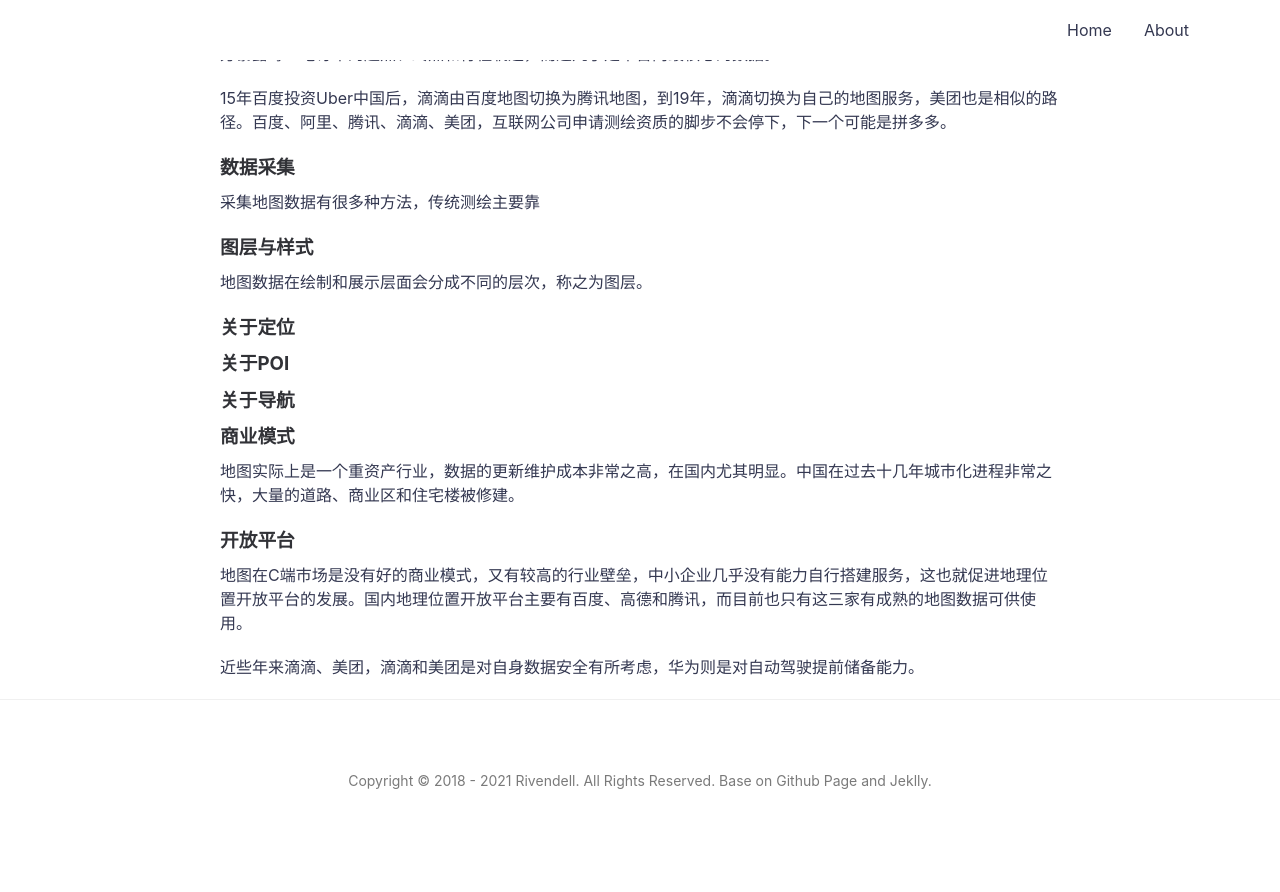
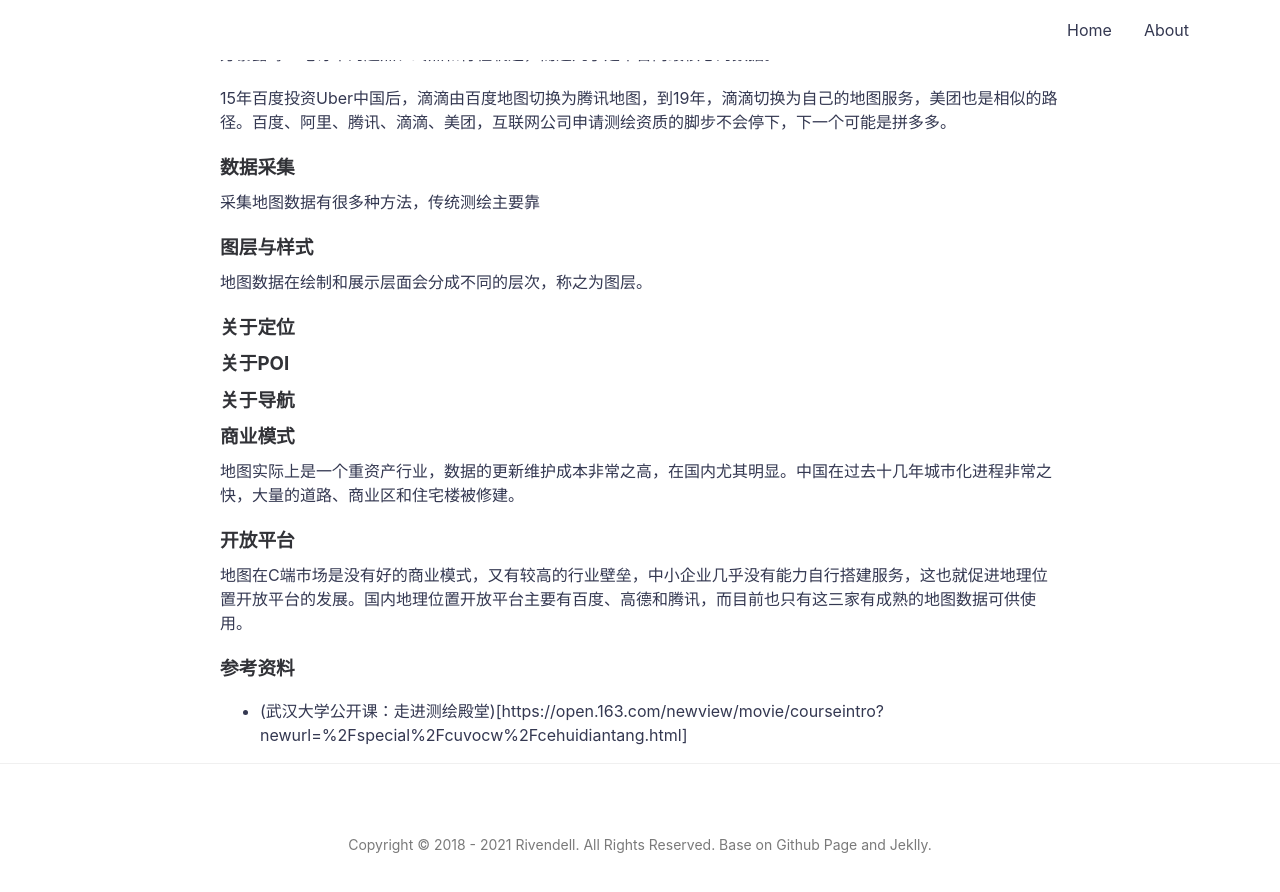
Before and after one commit to icarus507/icarus507.github.io, a Jekyll site: the page built from _posts/2018-09-07-谈谈地图.md, in a window 1280 px wide and 900 px high, scrolled down 1658 px. Shown: the top 892 px of the window. Built offline with Jekyll 4.4.1, drawn with Linux system fonts in a browser that asks for light colours; before the commit the page ends 2494 px from its top, so only the background shows below that.

Commit message:
Update 2018-09-07-谈谈地图.md

```diff
--- a/_posts/2018-09-07-谈谈地图.md
+++ b/_posts/2018-09-07-谈谈地图.md
@@ -68,4 +68,7 @@
 
 地图在C端市场是没有好的商业模式，又有较高的行业壁垒，中小企业几乎没有能力自行搭建服务，这也就促进地理位置开放平台的发展。国内地理位置开放平台主要有百度、高德和腾讯，而目前也只有这三家有成熟的地图数据可供使用。
 
-近些年来滴滴、美团，滴滴和美团是对自身数据安全有所考虑，华为则是对自动驾驶提前储备能力。
+
+
+### 参考资料
+* (武汉大学公开课：走进测绘殿堂)[https://open.163.com/newview/movie/courseintro?newurl=%2Fspecial%2Fcuvocw%2Fcehuidiantang.html]
```
